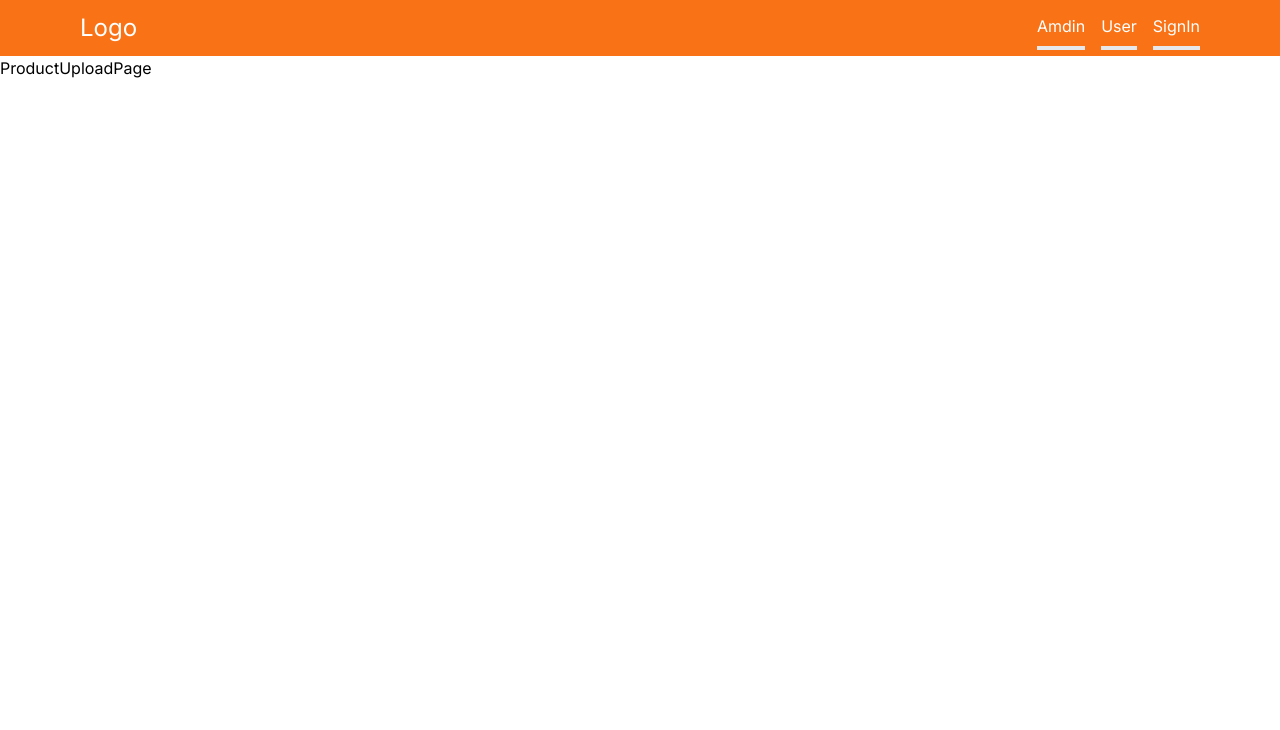
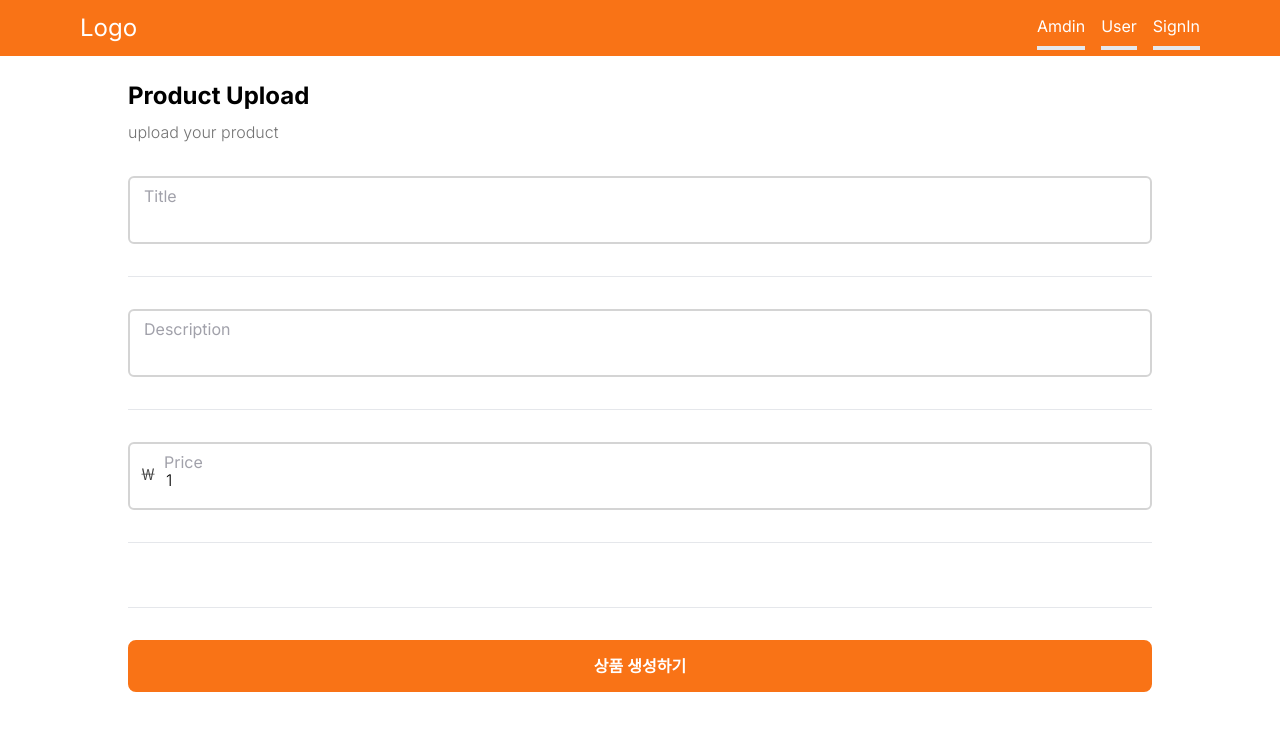
Before and after one commit to yunwoo-yu/next-v13, a Next.js app: page /products/upload in a window 1280 px wide. Shown: the top 730 px of the page. Built offline with nearby package versions, Linux system fonts and the light colour scheme; no server answers.

Commit message:
feat: 상품 업로드 페이지 UI 완료

```diff
--- a/src/app/products/upload/page.tsx
+++ b/src/app/products/upload/page.tsx
@@ -1,5 +1,70 @@
+'use client';
+
+import Button from '@/components/Common/Button';
+import Container from '@/components/Common/Container';
+import Heading from '@/components/Common/Heading';
+import Input from '@/components/Common/Input';
+import { useState } from 'react';
+import { FieldValues, SubmitHandler, useForm } from 'react-hook-form';
+
 const ProductUploadPage = () => {
-  return <div>ProductUploadPage</div>;
+  const [isLoading, setIsLoading] = useState(false);
+  const {
+    register,
+    handleSubmit,
+    setValue,
+    watch,
+    formState: { errors },
+    reset,
+  } = useForm<FieldValues>({
+    defaultValues: {
+      title: '',
+      description: '',
+      category: '',
+      latitude: 33.5563,
+      longitude: 126.79581,
+      imageSrc: '',
+      price: 1,
+    },
+  });
+
+  const onSubmitHandler: SubmitHandler<FieldValues> = (data) => {
+    console.log(data);
+  };
+
+  return (
+    <Container>
+      <div className="mx-auto max-w-screen-lg ">
+        <form className="flex flex-col gap-8" onSubmit={handleSubmit(onSubmitHandler)}>
+          <Heading title="Product Upload" subtitle="upload your product" />
+          <Input id="title" label="Title" disabled={isLoading} register={register} errors={errors} required />
+          <hr />
+          <Input
+            id="description"
+            label="Description"
+            disabled={isLoading}
+            register={register}
+            errors={errors}
+            required
+          />
+          <hr />
+          <Input
+            id="price"
+            label="Price"
+            disabled={isLoading}
+            register={register}
+            errors={errors}
+            formatPrice
+            required
+          />
+          <hr />
+          <div className="max-[50vh] grid grid-cols-1 gap-3 overflow-y-auto md:grid-cols-2"></div>
+          <hr />
+          <Button label="상품 생성하기" />
+        </form>
+      </div>
+    </Container>
+  );
 };
 
 export default ProductUploadPage;
--- a/src/components/Common/Input.tsx
+++ b/src/components/Common/Input.tsx
@@ -15,7 +15,7 @@ const Input = (
 ) => {
   return (
     <div className="relative w-full">
-      {formatPrice && <span className="absolute left-2 top-5 text-neutral-700">￦</span>}
+      {formatPrice && <span className="absolute left-3 top-5 text-neutral-700">￦</span>}
       <input
         {...register(id, { required })}
         {...props}
```
